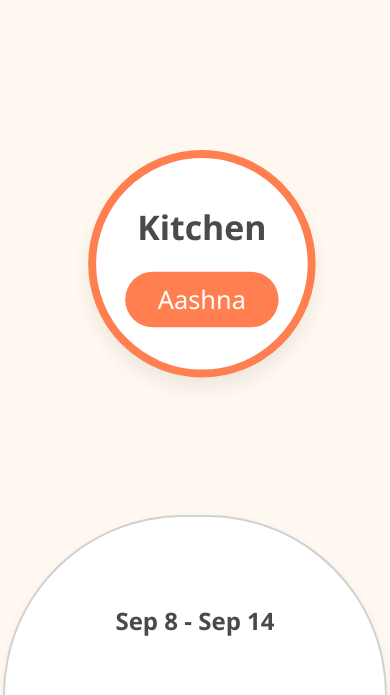
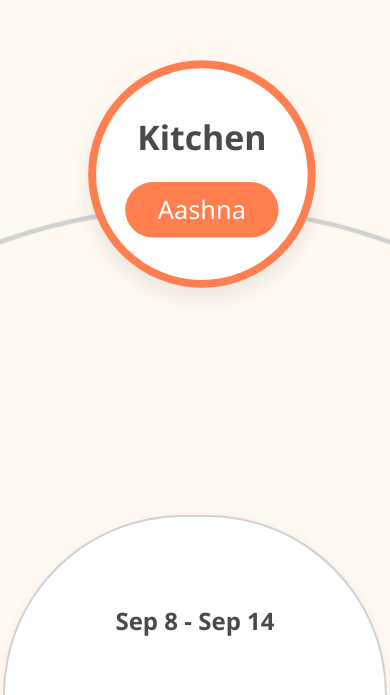
Before and after one commit to DanielRachev/scheduler, a React (Vite) app: page / in a window 390 px wide. Shown: the part 149-844 px from the top of the page. Built offline with nearby package versions, Linux system fonts and the light colour scheme.

Commit message:
feat: Add track wheel for mobile.

```diff
--- a/src/App.css
+++ b/src/App.css
@@ -99,11 +99,30 @@ body {
   font-weight: 500;
 }
 
+/* Mobile circle border - separate from rotating wheel */
+.mobile-circle-border {
+  display: none;
+}
+
 @media (max-width: 768px) {
   .schedule-wheel {
     transform: scale(2.3) translateY(60%);
     border: none;
     z-index: 1;
+  }
+
+  .mobile-circle-border {
+    display: block;
+    position: fixed;
+    top: 75%;
+    left: 50%;
+    width: 500px;
+    height: 500px;
+    border: 2px solid var(--card-border);
+    border-radius: 50%;
+    transform: translate(-50%, -50%) scale(2.3) translateY(26%);
+    z-index: 0;
+    pointer-events: none;
   }
 
   .wheel-center {
@@ -132,7 +151,7 @@ body {
     width: 80px;
     height: 80px;
     margin-left: -40px;
-    margin-top: -25%;
+    margin-top: -35%;
   }
 
   .task-card.active {
--- a/src/App.jsx
+++ b/src/App.jsx
@@ -38,6 +38,7 @@ function App() {
 
   return (
     <div className="wheel-container">
+      <div className="mobile-circle-border"></div>
       <ScheduleWheel schedule={currentSchedule} />
 
       <WeekDisplay date={today} />
```
